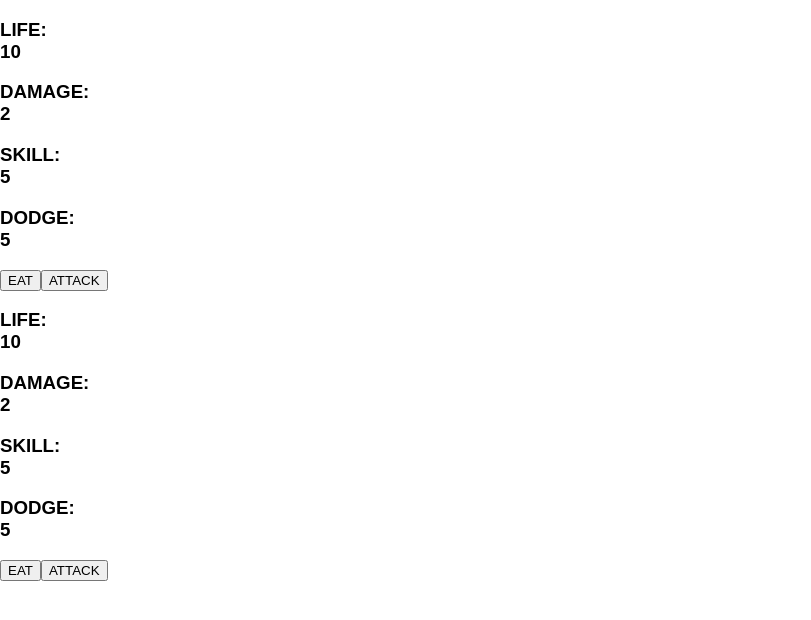
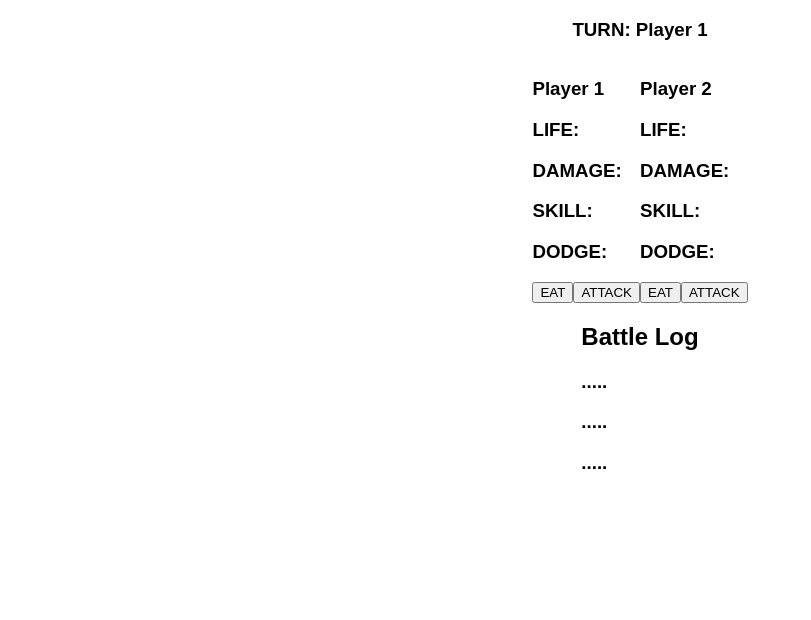
Before and after one commit to LuizFellype/Loop-Hitting, a React (Create React App) app: page / in a window 1280 px wide. Shown: the top 620 px of the page, without its empty margins (0-811 px from the left). Built offline with nearby package versions, Linux system fonts and the light colour scheme.

Commit message:
feat: UI Mock

```diff
--- a/src/App.js
+++ b/src/App.js
@@ -1,6 +1,6 @@
 import React, { Component } from 'react';
-import Sidep from './components/sidePlayer'
-import { attack, eat } from './game/game'
+import './App.css'
+//import { attack, eat } from './game/game'
 const initialState = {
   fighter: {
     life: 10,
@@ -19,41 +19,63 @@ class App extends Component {
 
   state = {...initialState}
 
-  eatFighter = (whoate) => {
-    this.setState({fighter: eat(whoate)})
-  }
+  // eatFighter = (whoate) => {
+  //   this.setState({fighter: eat(whoate)})
+  // }
 
-  attackOpponent = (shooter, target) => {
-    this.setState({opponent: attack(shooter, target)})
-  }
+  // attackOpponent = (shooter, target) => {
+  //   this.setState({opponent: attack(shooter, target)})
+  // }
 
-  eatOpponent = (whoate) => {
-    this.setState({opponent: eat(whoate)})
-  }
+  // eatOpponent = (whoate) => {
+  //   this.setState({opponent: eat(whoate)})
+  // }
 
-  attackFighter = (shooter, target) => {
-    this.setState({fighter: attack(shooter, target)})
-  }
+  // attackFighter = (shooter, target) => {
+  //   this.setState({fighter: attack(shooter, target)})
+  // }
 
   render() {
     return (
       <React.Fragment>
-        <div >
-          <h3>LIFE: <Sidep value={this.state.fighter.life}/></h3>
-          <h3>DAMAGE: <Sidep value={this.state.fighter.damage}/></h3>
-          <h3>SKILL: <Sidep value={this.state.fighter.skill}/></h3>
-          <h3>DODGE: <Sidep value={this.state.fighter.dodge}/></h3>
-          <button onClick={() => this.eatFighter(this.state.fighter)}>EAT</button>
-          <button onClick={() => this.attackOpponent(this.state.fighter, this.state.opponent)}>ATTACK</button>
+        <div className='display'>
+          <h3> TURN: Player 1</h3>
         </div>
-        <div >
-        <h3>LIFE: <Sidep value={this.state.opponent.life}/></h3>
-          <h3>DAMAGE: <Sidep value={this.state.opponent.damage}/></h3>
-          <h3>SKILL: <Sidep value={this.state.opponent.skill}/></h3>
-          <h3>DODGE: <Sidep value={this.state.opponent.dodge}/></h3>
-          <button onClick={() => this.eatOpponent(this.state.opponent)}>EAT</button>
-          <button onClick={() => this.attackFighter(this.state.opponent, this.state.fighter)}>ATTACK</button>
+        <div className='display'>
+          <div className=''>
+            <h3> Player 1</h3>
+            <h3>LIFE: <div value={this.state.fighter.life}/></h3>
+            <h3>DAMAGE: <div value={this.state.fighter.damage}/></h3>
+            <h3>SKILL: <div value={this.state.fighter.skill}/></h3>
+            <h3>DODGE: <div value={this.state.fighter.dodge}/></h3>
+            <button>EAT</button>
+            <button>ATTACK</button>
+            {/* <button onClick={() => this.eatFighter(this.state.fighter)}>EAT</button>
+            <button onClick={() => this.attackOpponent(this.state.fighter, this.state.opponent)}>ATTACK</button> */}
+          </div>
+
+          <div class='sideL'>
+            <h3> Player 2</h3>
+            <h3>LIFE: <div value={this.state.opponent.life}/></h3>
+            <h3>DAMAGE: <div value={this.state.opponent.damage}/></h3>
+            <h3>SKILL: <div value={this.state.opponent.skill}/></h3>
+            <h3>DODGE: <div value={this.state.opponent.dodge}/></h3>
+            <button>EAT</button>
+            <button>ATTACK</button>
+            {/* <button onClick={() => this.attackFighter(this.state.opponent, this.state.fighter)}>ATTACK</button>
+            <button onClick={() => this.eatOpponent(this.state.opponent)}>EAT</button>  */}
+          </div>
         </div>
+        <div className='display'>
+          <div>
+            <h2>Battle Log</h2>
+            <h3>.....</h3>
+            <h3>.....</h3>
+            <h3>.....</h3>
+          </div>
+        </div>
+
+
       </React.Fragment>
     );
   }
```
